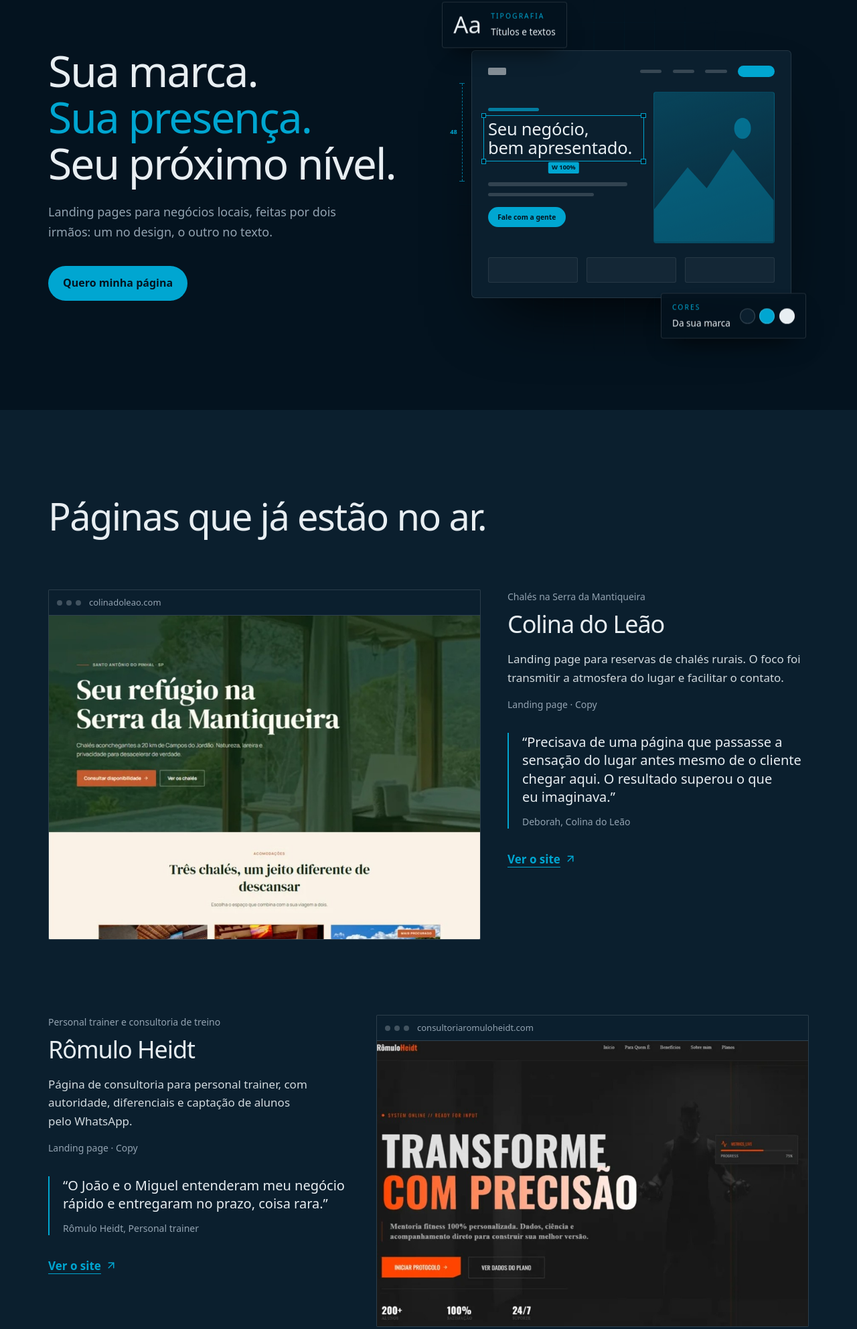
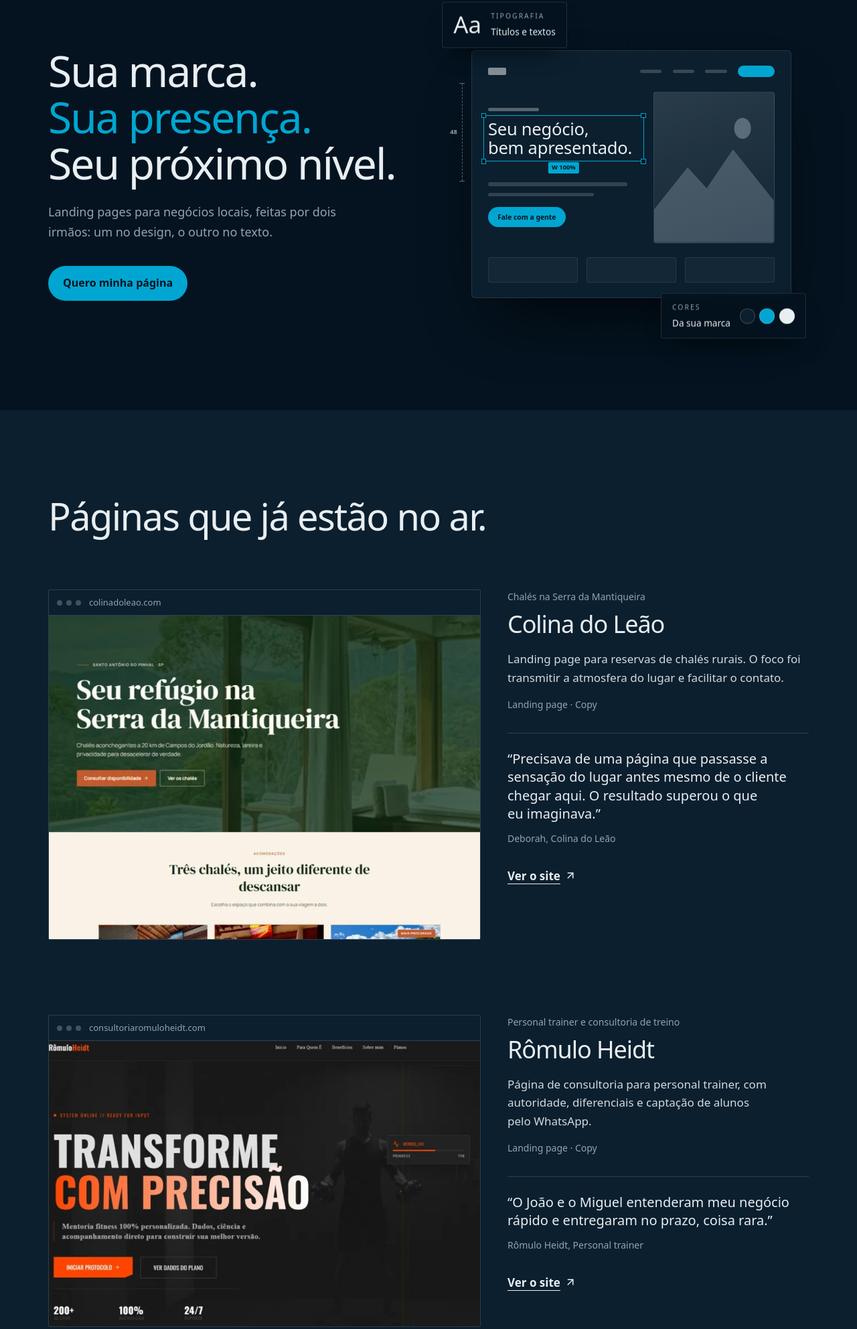
Before and after one commit to JoaoVP-Tester-QA/2b-studio-site, an Astro site: page / in a window 1280 px wide. Shown: the part 173-2157 px from the top of the page at 67% size. Built offline with nearby package versions, Linux system fonts and the light colour scheme; Astro itself is replaced by a stand-in of ours.

Commit message:
Regras de cor e composição da decisão de marca
Ciano só em botões, destaque do título e Recomendado. Números do Como
funciona em azul-marinho. Cards de pacote com a mesma estrutura e a frase
de diferença abaixo deles. Trabalhos com imagem sempre à esquerda e citação
sem barra ciano.

Co-Authored-By: Claude Opus 5.5 <noreply@anthropic.com>
Claude-Session: https://claude.ai/code/session_01SSpDtY9G1CsndzncSp5CQs

```diff
--- a/src/components/HeroConstrucao.astro
+++ b/src/components/HeroConstrucao.astro
@@ -130,7 +130,7 @@
     width: 14cqw;
     height: 1cqw;
     border-radius: 9px;
-    background: color-mix(in srgb, var(--color-ciano) 70%, transparent);
+    background: rgb(255 255 255 / 0.3);
   }
   .selecao {
     position: relative;
@@ -197,9 +197,9 @@
     aspect-ratio: 4 / 5;
     overflow: hidden;
     border-radius: 4px;
-    color: var(--color-ciano);
-    background: linear-gradient(160deg, rgb(0 166 209 / 0.28), rgb(0 166 209 / 0.05));
-    border: 1px solid rgb(0 166 209 / 0.25);
+    color: var(--color-apoio-escuro);
+    background: linear-gradient(160deg, rgb(232 238 242 / 0.14), rgb(232 238 242 / 0.03));
+    border: 1px solid rgb(232 238 242 / 0.12);
   }
   .cards {
     display: grid;
@@ -218,14 +218,14 @@
     bottom: 47%;
     left: -3.4cqw;
     width: 1.4cqw;
-    border-block: 1px solid rgb(0 166 209 / 0.7);
+    border-block: 1px solid rgb(147 163 177 / 0.6);
   }
   .regua::before {
     content: '';
     position: absolute;
     inset-block: 0;
     left: 50%;
-    border-left: 1px dashed rgb(0 166 209 / 0.7);
+    border-left: 1px dashed rgb(147 163 177 / 0.6);
   }
   .regua span {
     position: absolute;
@@ -234,7 +234,7 @@
     translate: 0 -50%;
     font-size: 1.7cqw;
     font-weight: 600;
-    color: var(--color-ciano);
+    color: var(--color-apoio-escuro);
   }
   .cartao {
     display: flex;
@@ -258,7 +258,7 @@
     font-weight: 500;
     letter-spacing: 0.2em;
     text-transform: uppercase;
-    color: var(--color-ciano);
+    color: var(--color-apoio-escuro);
   }
   .valor {
     margin-top: 0.3em;
--- a/src/components/Pricing.astro
+++ b/src/components/Pricing.astro
@@ -13,16 +13,16 @@ import { packages, whatsappLink } from '../data/site';
       <p class="text-apoio-escuro md:col-span-4 md:col-start-9">Hoje o link da sua bio leva a um perfil. Com a página, ele leva a um lugar que apresenta o seu trabalho, passa confiança e termina numa conversa no WhatsApp. Preço fechado, sem letra miúda.</p>
     </div>
 
-    <div class="mt-14 grid gap-6 md:mt-20 md:grid-cols-2 md:gap-0">
+    <div class="mt-14 grid gap-6 md:mt-20 md:grid-cols-2">
       {packages.map((p) => (
         <article
           aria-labelledby={`pkg-${p.id}`}
           class:list={[
             'reveal flex flex-col p-7 md:p-10',
-            p.recommended ? 'border border-ciano bg-noite-2' : 'border rule-light md:border-l-0',
+            p.recommended ? 'border border-nevoa/30 bg-noite-2' : 'border rule-light bg-noite-2',
           ]}
         >
-          <div class="flex items-start justify-between gap-4">
+          <div class="flex min-h-[3.75rem] items-start justify-between gap-4">
             <div>
               <h3 id={`pkg-${p.id}`} class="text-h3">{p.name}</h3>
               <p class:list={['mt-1 text-small', 'text-apoio-escuro']}>{p.tagline}</p>
@@ -42,8 +42,6 @@ import { packages, whatsappLink } from '../data/site';
             ))}
           </ul>
 
-          {p.note && <p class="mt-8 text-small text-nevoa/90">{p.note}</p>}
-
           <div class="mt-auto pt-10">
             <WhatsAppButton label={p.cta} message={p.message} variant={p.recommended ? 'solid' : 'ghost'} full />
           </div>
@@ -51,7 +49,9 @@ import { packages, whatsappLink } from '../data/site';
       ))}
     </div>
 
-    <p class="mt-8 text-apoio-escuro">
+    {packages.filter((p) => p.note).map((p) => <p class="mt-8 max-w-[44rem] text-nevoa/90">{p.note}</p>)}
+
+    <p class="mt-4 text-apoio-escuro">
       Precisa de algo diferente?{' '}
       <a href={whatsappLink('Olá! Vim pelo site do 2B Studio e tenho um projeto personalizado.')} target="_blank" rel="noopener" class="font-semibold text-nevoa underline underline-offset-4">
         Conte no WhatsApp e montamos uma proposta<ArrowRight size={16} class="ml-1 inline align-[-2px]" aria-hidden="true" />
--- a/src/components/Process.astro
+++ b/src/components/Process.astro
@@ -11,7 +11,7 @@ import { steps } from '../data/site';
     <ol class="md:col-span-7 md:col-start-6">
       {steps.map((s, i) => (
         <li class="reveal grid grid-cols-[3.5rem_1fr] gap-4 border-t rule py-7 md:grid-cols-[5rem_1fr] md:py-9">
-          <span class="font-display text-[2.5rem] leading-none text-ciano-escuro md:text-[3rem]" aria-hidden="true">{i + 1}</span>
+          <span class="font-display text-[2.5rem] leading-none text-noite md:text-[3rem]" aria-hidden="true">{i + 1}</span>
           <div>
             <h3 class="text-h3"><span class="sr-only">Passo {i + 1}: </span>{s.title}</h3>
             <p class="mt-2 text-apoio">{s.text}</p>
--- a/src/components/Work.astro
+++ b/src/components/Work.astro
@@ -13,21 +13,21 @@ import { cases } from '../data/site';
     <ol class="mt-14 grid gap-20 md:mt-20 md:gap-28">
       {cases.map((c, i) => (
         <li id={c.id} class="reveal grid gap-8 md:grid-cols-12 md:gap-10">
-          <div class:list={['md:col-span-7', i % 2 === 1 && 'md:order-2']}>
+          <div class="md:col-span-7">
             <CaseFrame item={c} class="border-nevoa/15" />
           </div>
-          <div class:list={['flex flex-col md:col-span-5', i % 2 === 1 && 'md:order-1']}>
+          <div class="flex flex-col md:col-span-5">
             <p class="text-small text-apoio-escuro">{c.segment}</p>
             <h3 class="mt-2 font-display text-[2.25rem] leading-tight">{c.name}</h3>
             <p class="mt-4 text-nevoa/90">{c.summary}</p>
             <p class="mt-4 text-small text-apoio-escuro">
               <span class="sr-only">Entregas: </span>{c.deliverables.join(' · ')}
             </p>
-            <blockquote class="mt-8 border-l-2 border-ciano pl-5">
+            <blockquote class="mt-8 border-t rule-light pt-6">
               <p class="text-[1.25rem] leading-snug">“{c.quote}”</p>
               <footer class="mt-3 text-small text-apoio-escuro">{c.author}, {c.authorRole}</footer>
             </blockquote>
-            <a href={c.url} target="_blank" rel="noopener" class="link-arrow mt-8 self-start text-ciano">
+            <a href={c.url} target="_blank" rel="noopener" class="link-arrow mt-8 self-start text-nevoa">
               Ver o site <ArrowUpRight size={18} aria-hidden="true" /><span class="sr-only"> {c.domain} (abre em nova aba)</span>
             </a>
           </div>
```
